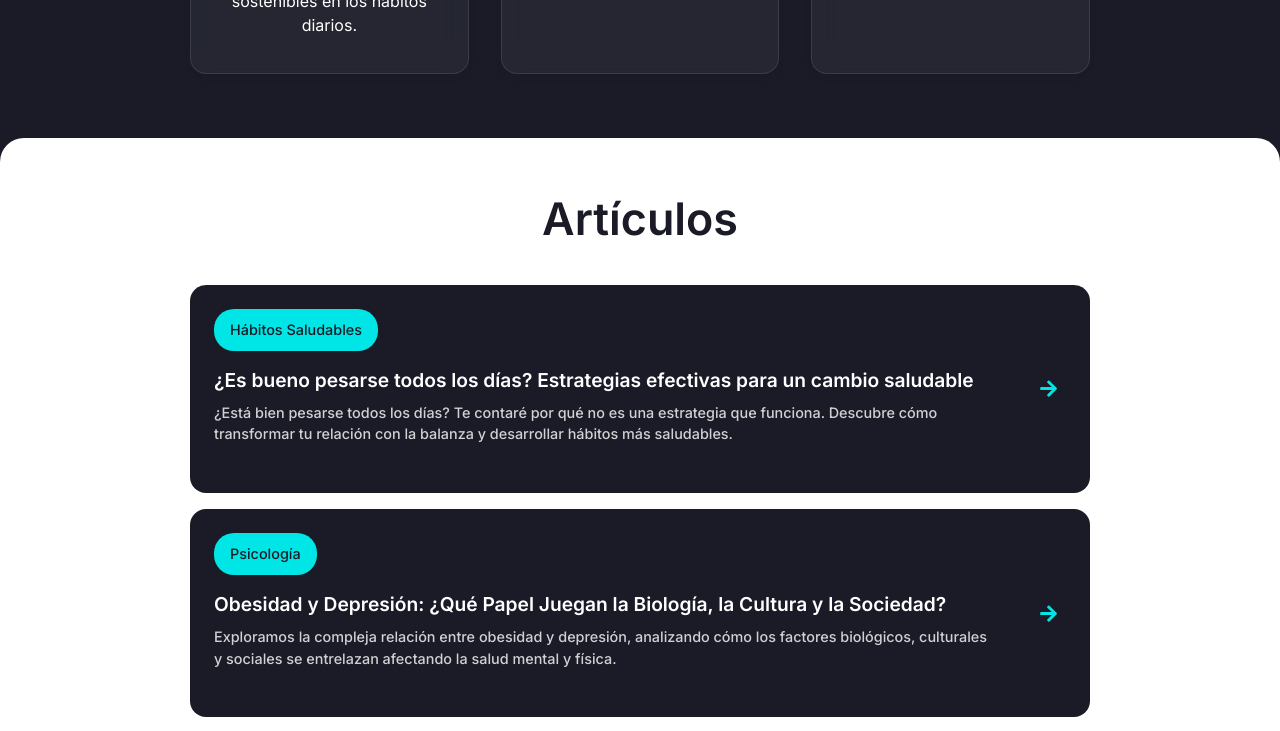
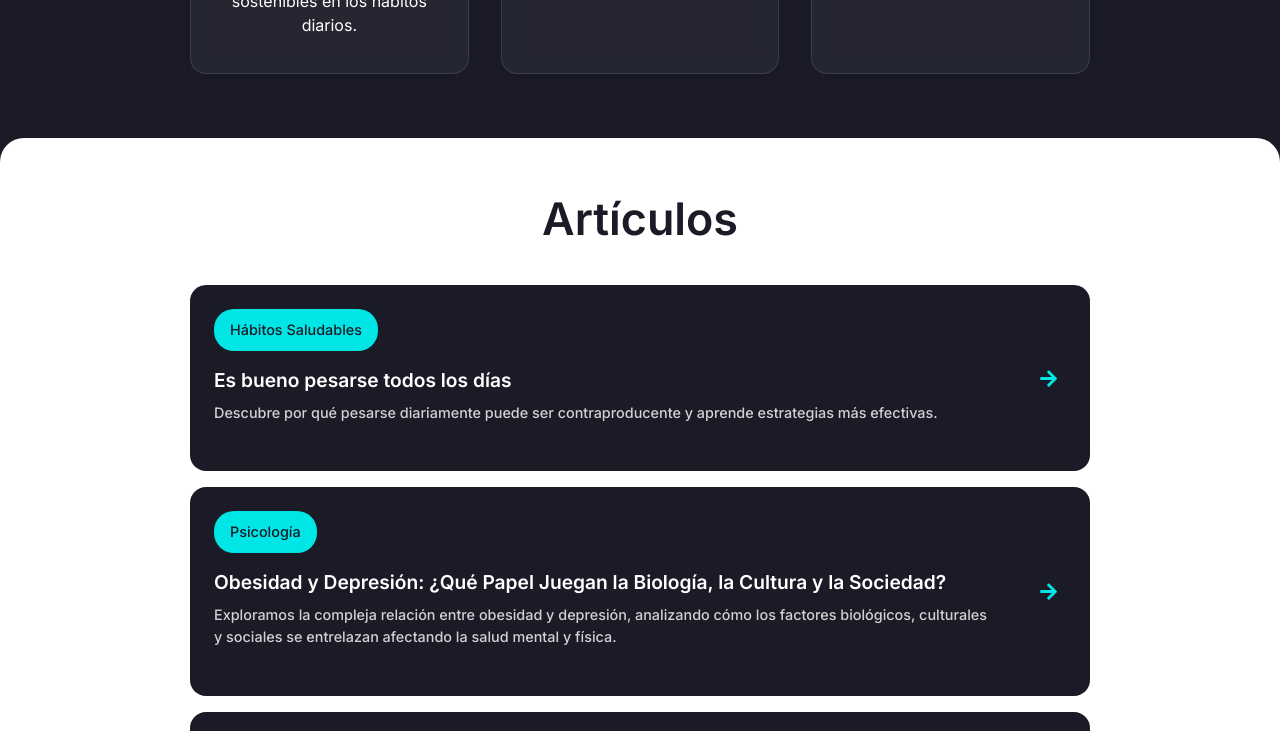
Before and after one commit to pabloenzenhofer/psicologiadelaobesidad, a React (Vite) app: page / in a window 1280 px wide. Shown: the part 2000-2731 px from the top of the page. Built offline with nearby package versions, Linux system fonts and the light colour scheme.

Commit message:
fix: corregida ruta de la tarjeta Atencion Online para GitHub Pages

```diff
--- a/src/App.css
+++ b/src/App.css
@@ -57,7 +57,6 @@ html, body {
   justify-content: center;
   align-items: center;
   overflow: hidden;
-  padding: 80px 0 0; /* Añadir padding-top para el logo */
   margin: 0;
   background: var(--dark-bg);
 }
@@ -80,17 +79,6 @@ html, body {
 
 .hero-background.fade-out {
   opacity: 0;
-}
-
-.hero-logo {
-  width: 100px;
-  height: auto;
-  margin-bottom: 2rem; /* Espacio entre el logo y el contenido */
-  z-index: 3;
-  position: relative; /* Cambiar de absolute a relative */
-  top: auto;
-  left: auto;
-  transform: none;
 }
 
 .hero-content {
@@ -108,6 +96,15 @@ html, body {
   align-items: center;
   text-align: center;
   box-shadow: 0 8px 32px rgba(0, 0, 0, 0.2);
+}
+
+.hero-logo {
+  width: 100px;
+  height: auto;
+  margin-bottom: 2rem;
+  z-index: 3;
+  position: relative;
+  display: block;
 }
 
 .hero h1 {
--- a/src/sections/Articles.tsx
+++ b/src/sections/Articles.tsx
@@ -6,10 +6,10 @@ const Articles = () => {
 
   const articles = [
     {
-      title: "¿Es bueno pesarse todos los días? Estrategias efectivas para un cambio saludable",
-      description: "¿Está bien pesarse todos los días? Te contaré por qué no es una estrategia que funciona. Descubre cómo transformar tu relación con la balanza y desarrollar hábitos más saludables.",
+      title: "Es bueno pesarse todos los días",
+      description: "Descubre por qué pesarse diariamente puede ser contraproducente y aprende estrategias más efectivas.",
       category: "Hábitos Saludables",
-      url: `${BASE_URL}/articulos/es-bueno-pesarse-todos-los-dias.html`
+      url: "./articulos/es-bueno-pesarse-todos-los-dias.html"
     },
     {
       title: "Obesidad y Depresión: ¿Qué Papel Juegan la Biología, la Cultura y la Sociedad?",
@@ -18,16 +18,16 @@ const Articles = () => {
       url: `${BASE_URL}/articulos/obesidad-y-depresion.html`
     },
     {
-      title: "El Impacto de las Emociones en la Alimentación",
-      description: "Descubre cómo las emociones influyen en nuestros hábitos alimenticios y aprende estrategias para manejarlas.",
+      title: "El impacto de las emociones en la alimentación",
+      description: "Comprende cómo las emociones influyen en nuestros hábitos alimenticios y aprende a gestionarlas.",
       category: "Psicología",
-      url: `${BASE_URL}/articulos/impacto-emociones-y-alimentacion.html`
+      url: "./articulos/impacto-emociones-y-alimentacion.html"
     },
     {
-      title: "Mindful Eating: Transformando la Relación con la Comida",
-      description: "Explora cómo la alimentación consciente puede mejorar tu relación con la comida y tu bienestar general.",
+      title: "Mindful Eating: Transformando la relación con la comida",
+      description: "Aprende a comer conscientemente y mejora tu relación con la alimentación.",
       category: "Mindfulness",
-      url: `${BASE_URL}/articulos/mindful-eating-transformando-relacion-comida.html`
+      url: "./articulos/mindful-eating-transformando-relacion-comida.html"
     },
     {
       title: "Medicina del Estilo de Vida",
--- a/src/sections/Diferencial.tsx
+++ b/src/sections/Diferencial.tsx
@@ -1,30 +1,32 @@
 const Diferencial = () => {
-  const BASE_URL = '/psicologiadelaobesidad'
+  // Detectar si estamos en GitHub Pages o en desarrollo local
+  const isGitHubPages = window.location.hostname.includes('github.io');
+  const basePath = isGitHubPages ? '/psicologiadelaobesidad' : '';
 
   const diferenciales = [
     {
       title: "Medicina del estilo de vida y construcción de hábitos",
       description: "Es un enfoque innovador que busca prevenir y tratar enfermedades crónicas a través de cambios sostenibles en los hábitos diarios.",
       icon: "🎯",
-      url: `${BASE_URL}/articulos/medicina-del-estilo-de-vida.html`
+      url: `${basePath}/articulos/medicina-del-estilo-de-vida.html`
     },
     {
       title: "Psicología basada en la evidencia",
       description: "Utilizamos métodos respaldados por investigación y evidencia científica.",
       icon: "🧠",
-      url: `${BASE_URL}/articulos/psicologia-basada-en-evidencia.html`
+      url: `${basePath}/articulos/psicologia-basada-en-evidencia.html`
     },
     {
       title: "Integración tecnológica",
       description: "Potenciamos nuestras intervenciones con herramientas tecnológicas avanzadas.",
       icon: "💻",
-      url: `${BASE_URL}/articulos/integracion-tecnologica.html`
+      url: `${basePath}/articulos/integracion-tecnologica.html`
     }
   ]
 
   const handleCardClick = (url?: string) => {
     if (url) {
-      window.open(url, '_blank');
+      window.location.href = url;
     }
   }
 
--- a/src/sections/Evaluation.tsx
+++ b/src/sections/Evaluation.tsx
@@ -1,24 +1,25 @@
 import { Link } from 'react-router-dom'
 
-const Evaluation = () => {
+export default function Evaluation() {
   return (
-    <section className="evaluation-section">
+    <section className="evaluation-section" id="evaluacion">
       <div className="evaluation-content">
         <h2>Evaluación Inicial</h2>
         <p className="evaluation-description">
-          Comienza tu proceso con una evaluación personalizada. Entenderemos juntos tus necesidades y objetivos para crear un plan adaptado a ti.
+          Realiza una evaluación completa de tu situación actual.
+          Te brindaremos una devolución personalizada para ayudarte
+          a entender mejor tu relación con la alimentación y definir
+          el mejor camino para alcanzar tus objetivos.
         </p>
         <a
-          href="https://wa.me/541166808612"
-          className="evaluation-button"
+          href="https://forms.gle/V4Jh8qz9vHJ9TSZP9"
           target="_blank"
           rel="noopener noreferrer"
+          className="evaluation-button"
         >
-          Agendar Evaluación
+          Comenzá tu evaluación gratis
         </a>
       </div>
     </section>
   )
 }
-
-export default Evaluation
--- a/src/sections/Services.tsx
+++ b/src/sections/Services.tsx
@@ -1,16 +1,20 @@
 const Services = () => {
+  // Detectar si estamos en GitHub Pages o en desarrollo local
+  const isGitHubPages = window.location.hostname.includes('github.io');
+  const basePath = isGitHubPages ? '/psicologiadelaobesidad' : '';
+
   const services = [
     {
       title: "Atención online",
       description: "Terapia al alcance de todos, sin importar la ubicación geográfica. Apoyo profesional sin fronteras.",
       icon: "🧠",
-      url: "articulos/atencion-virtual.html"
+      url: `${basePath}/articulos/atencion-virtual.html`
     },
     {
       title: "Mindful Eating",
       description: "Aprende a reconectar con tus señales de hambre y saciedad, desarrollando una relación consciente con la alimentación.",
       icon: "🍃",
-      url: "articulos/mindfuleating.html",
+      url: `${basePath}/articulos/mindfuleating.html`,
       buttonText: "Unite gratis",
       buttonUrl: "https://chat.whatsapp.com/Brzv3kkWfq45EdOFjuHxDx"
     },
@@ -23,7 +27,8 @@ const Services = () => {
 
   const handleCardClick = (url?: string) => {
     if (url) {
-      window.open(url, '_blank');
+      // Usar window.location.href en lugar de window.open para navegación interna
+      window.location.href = url;
     }
   }
 
```
